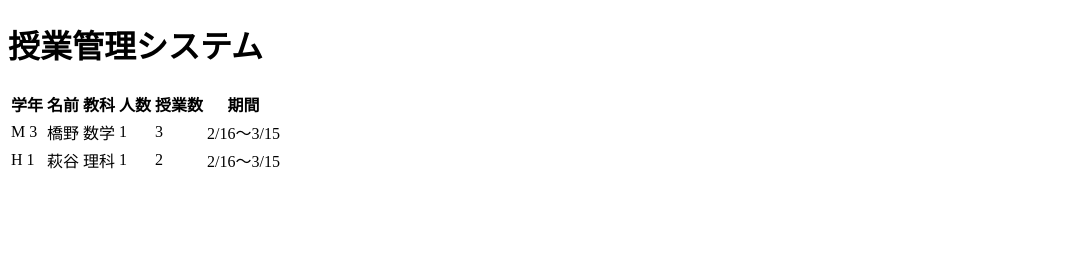
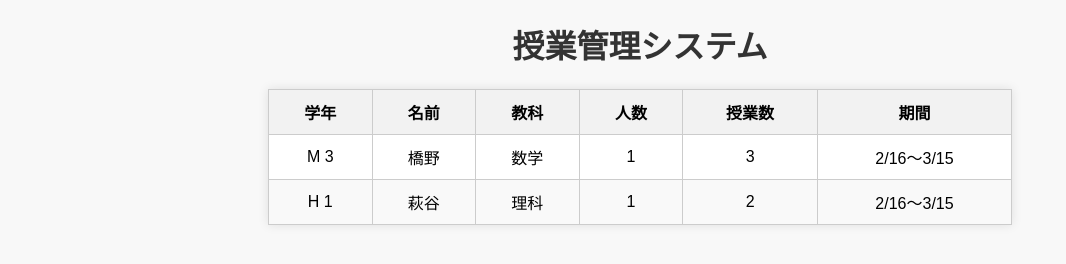
Before and after one commit to rkhgy/-, a plain HTML site: page index.html in a window 1280 px wide. Shown: the whole page, without its empty margins (0-1066 px from the left). Drawn offline with Linux system fonts and the light colour scheme.

Commit message:
Update style.css

```diff
--- a/style.css
+++ b/style.css
@@ -1,4 +1,33 @@
+body {
+    font-family: Arial, sans-serif;
+    background-color: #f8f8f8;
+    text-align: center;
+    margin: 20px;
+}
+
 h1 {
-  front-size: 24px;
-  text-align: left;
+    color: #333;
 }
+
+table {
+    width: 60%;
+    margin: 20px auto;
+    border-collapse: collapse;
+    background-color: white;
+    box-shadow: 0 0 10px rgba(0, 0, 0, 0.1);
+}
+
+th, td {
+    border: 1px solid #ccc;
+    padding: 10px;
+    text-align: center;
+}
+
+th {
+    background-color: #f2f2f2;
+    font-weight: bold;
+}
+
+tbody tr:nth-child(even) {
+    background-color: #f9f9f9;
+}
```
